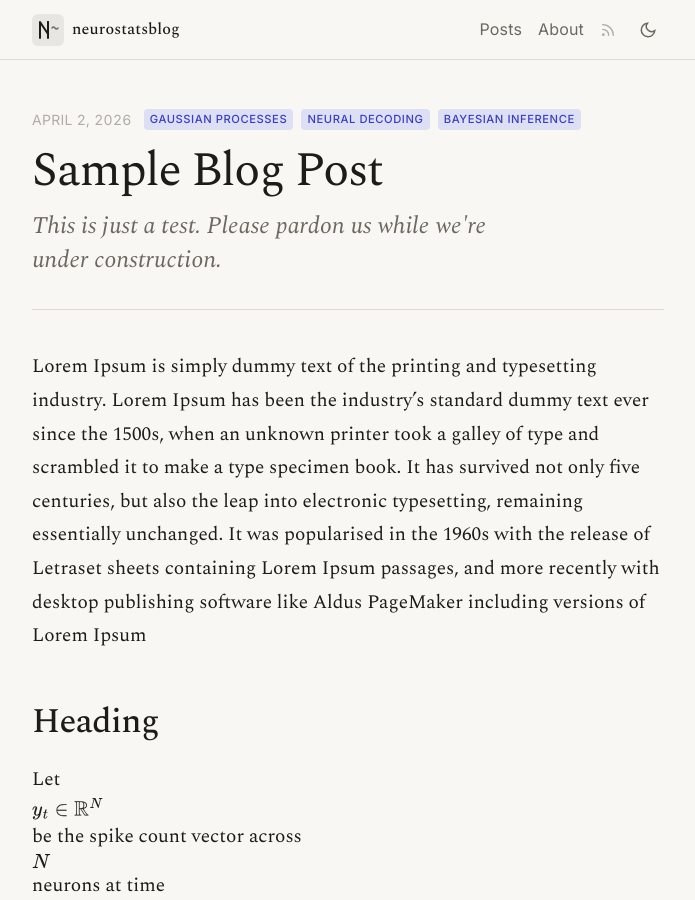
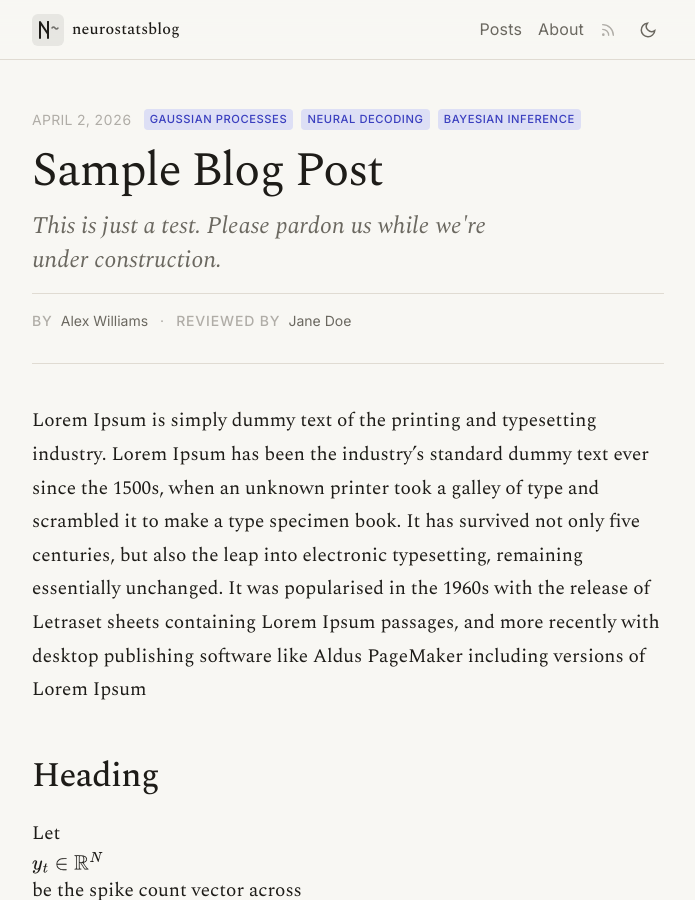
Before and after one commit to neurostatsblog/neurostatsblog.github.io, a Jekyll site: the page built from _posts/2026-04-02-sample-post.md, in a window 1280 px wide and 900 px high. Shown: the whole window, without its empty margins (292-987 px from the left). Built offline with Jekyll 4.4.1, drawn with Linux system fonts in a browser that asks for light colours.

Commit message:
Add authors and reviewers to sample post front matter

```diff
--- a/_posts/2026-04-02-sample-post.md
+++ b/_posts/2026-04-02-sample-post.md
@@ -4,6 +4,8 @@ title: "Sample Blog Post"
 subtitle: "This is just a test. Please pardon us while we're under construction."
 date: 2026-04-02
 tags: [Gaussian processes, neural decoding, Bayesian inference]
+authors: ["Alex Williams"]
+reviewers: ["Jane Doe"]
 ---
 
 Lorem Ipsum is simply dummy text of the printing and typesetting industry. Lorem Ipsum has been the industry's standard dummy text ever since the 1500s, when an unknown printer took a galley of type and scrambled it to make a type specimen book. It has survived not only five centuries, but also the leap into electronic typesetting, remaining essentially unchanged. It was popularised in the 1960s with the release of Letraset sheets containing Lorem Ipsum passages, and more recently with desktop publishing software like Aldus PageMaker including versions of Lorem Ipsum
```
